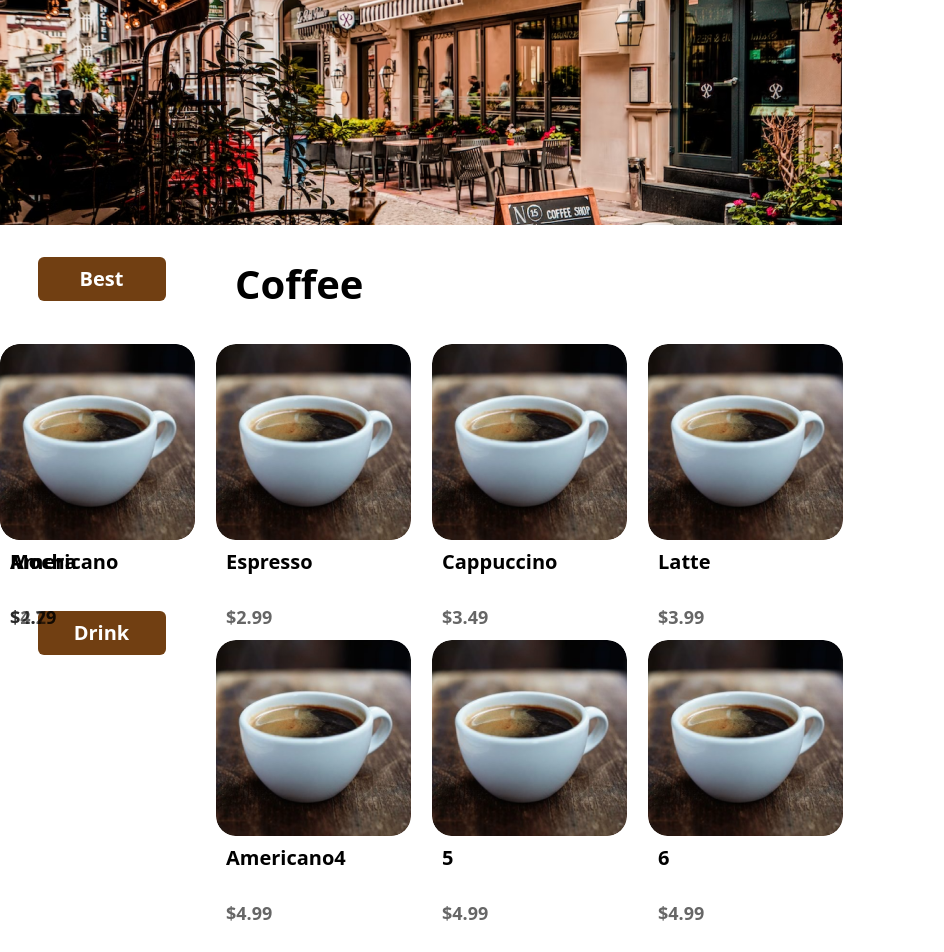
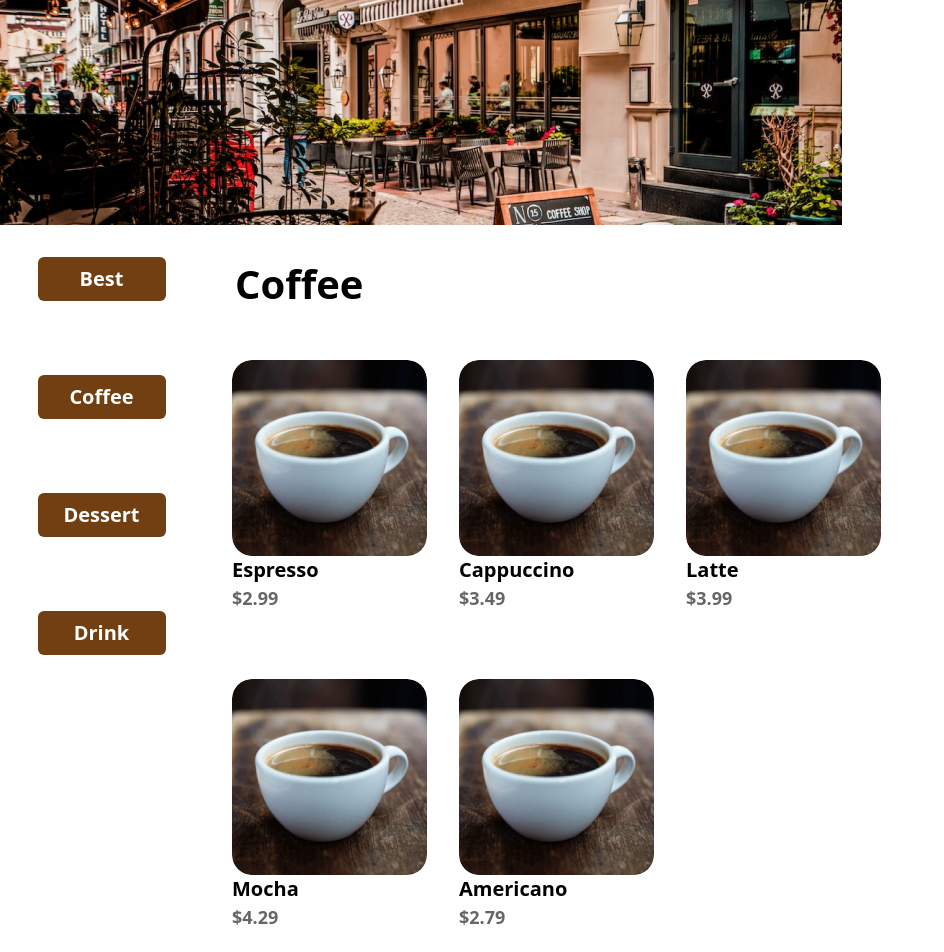
Before and after one commit to f-lab-edu/Kiosk-JM, a Next.js app: page / in a window 1280 px wide. Shown: the top 952 px of the page, without its empty margins (0-944 px from the left). Built offline with nearby package versions, Linux system fonts and the light colour scheme.

Commit message:
create flexbox of items

```diff
--- /dev/null
+++ b/components/ButtonIcon.tsx
@@ -0,0 +1,12 @@
+import { ChevronRight } from "lucide-react";
+
+import { Button } from "@/components/ui/button";
+
+export function ButtonIcon() {
+  return (
+    <Button variant="outline" size="icon">
+      <ChevronRight className="h-4 w-4" />
+    </Button>
+  );
+}
+export default ButtonIcon;
--- a/components/Cart.tsx
+++ b/components/Cart.tsx
@@ -1,3 +1,5 @@
+import Link from "next/link";
+
 function Cart() {
   return (
     <>
@@ -11,11 +13,13 @@ function Cart() {
       <div className="left-[452px] top-[1138px] absolute text-black text-3xl font-semibold leading-9">
         $0.00
       </div>
-      <div className="w-[184px] h-[62px] px-4 py-2 left-[127px] top-[1110px] absolute bg-yellow-900 rounded-md justify-center items-center gap-2.5 inline-flex">
-        <div className="text-white text-xl font-semibold leading-7">
-          Restart Order
+      <Link href="/">
+        <div className="w-[184px] h-[62px] px-4 py-2 left-[127px] top-[1110px] absolute bg-yellow-900 rounded-md justify-center items-center gap-2.5 inline-flex">
+          <div className="text-white text-xl font-semibold leading-7">
+            Restart Order
+          </div>
         </div>
-      </div>
+      </Link>
       <div className="w-[173px] h-[145px] px-4 py-2 left-[647px] top-[1066px] absolute bg-amber-300 rounded-[30px] justify-center items-center gap-2.5 inline-flex">
         <div className="text-black text-2xl font-medium leading-loose">
           View Order
--- a/components/CoffeeList.tsx
+++ b/components/CoffeeList.tsx
@@ -1,27 +1,27 @@
+import Link from "next/link";
 import productList from "../pages/api/productList.json";
 
 function CoffeeList() {
   return (
-    <>
+    <div className="flex flex-wrap justify-start">
       {productList.coffees.map((coffee) => (
-        <div
-          className={`w-[195px] h-[287px] left-[${
-            216 * coffee.id
-          }px] top-[344px] absolute`}
-        >
+        <Link href={coffee.name} key={coffee.id}>
+          <div className="w-[195px] h-[287px] left-[216px] top-[344px] m-4 relative">
             <img
-            className="w-[195px] h-[195.99px] left-0 top-0 absolute rounded-[20px]"
+              className="w-[195px] h-[195.99px] rounded-[20px]"
               src="/americano.png"
+              alt={coffee.name}
             />
-          <div className="left-[10px] top-[204px] absolute text-black text-xl font-semibold leading-7">
+            <div className="text-black text-xl font-semibold leading-7">
               {coffee.name}
             </div>
-          <div className="w-[62px] left-[10px] top-[259px] absolute text-black text-opacity-60 text-lg font-semibold leading-7">
+            <div className="text-black text-opacity-60 text-lg font-semibold leading-7">
               {"$" + coffee.price}
             </div>
           </div>
+        </Link>
       ))}
-    </>
+    </div>
   );
 }
 
--- a/components/Navbar.tsx
+++ b/components/Navbar.tsx
@@ -1,3 +1,5 @@
+import Link from "next/link";
+
 function Navbar() {
   return (
     <>
--- /dev/null
+++ b/components/ui/ButtonLink.tsx
@@ -0,0 +1,5 @@
+import { Button } from "@/components/ui/button";
+
+export function ButtonLink() {
+  return <Button variant="link">Liniiiiiiiiiiiiik</Button>;
+}
--- a/pages/(product)/[product].tsx
+++ /dev/null
@@ -1,12 +0,0 @@
-import { useRouter } from "next/router"
-import productList from "../api/productList.json"
-
-function Product=(){
-    const router=useRouter()
-    const product=router.query.product
-    return(
-
-    )
-}
-
-export default Product
--- /dev/null
+++ b/pages/[coffee].tsx
@@ -0,0 +1,20 @@
+import { useRouter } from "next/router";
+import productList from "./api/productList.json";
+import Link from "next/link";
+import { buttonVariants } from "@/components/ui/button";
+
+function Product() {
+  const router = useRouter();
+  console.log(router.query.coffee);
+  console.log(productList.coffees);
+
+  return (
+    <div>
+      <Link href="/" className={buttonVariants({ variant: "outline" })}>
+        Click here
+      </Link>
+    </div>
+  );
+}
+
+export default Product;
--- a/pages/index.tsx
+++ b/pages/index.tsx
@@ -1,6 +1,9 @@
 import Cart from "@/components/Cart";
 import CoffeeList from "@/components/CoffeeList";
 import Navbar from "@/components/Navbar";
+import { ButtonLink } from "@/components/ui/ButtonLink";
+import { buttonVariants } from "@/components/ui/button";
+import Link from "next/link";
 
 export default function Home() {
   return (
@@ -8,42 +11,6 @@ export default function Home() {
       <Navbar />
       <Cart />
       <CoffeeList />
-      <div className="w-[195px] h-[287px] left-[216px] top-[640px] absolute">
-        <img
-          className="w-[195px] h-[195.99px] left-0 top-0 absolute rounded-[20px]"
-          src="/americano.png"
-        />
-        <div className="left-[10px] top-[204px] absolute text-black text-xl font-semibold leading-7">
-          Americano4
-        </div>
-        <div className="w-[62px] left-[10px] top-[259px] absolute text-black text-opacity-60 text-lg font-semibold leading-7">
-          $4.99
-        </div>
-      </div>
-      <div className="w-[195px] h-[287px] left-[432px] top-[640px] absolute">
-        <img
-          className="w-[195px] h-[195.99px] left-0 top-0 absolute rounded-[20px]"
-          src="/americano.png"
-        />
-        <div className="left-[10px] top-[204px] absolute text-black text-xl font-semibold leading-7">
-          5
-        </div>
-        <div className="w-[62px] left-[10px] top-[259px] absolute text-black text-opacity-60 text-lg font-semibold leading-7">
-          $4.99
-        </div>
-      </div>
-      <div className="w-[195px] h-[287px] left-[648px] top-[640px] absolute">
-        <img
-          className="w-[195px] h-[195.99px] left-0 top-0 absolute rounded-[20px]"
-          src="/americano.png"
-        />
-        <div className="left-[10px] top-[204px] absolute text-black text-xl font-semibold leading-7">
-          6
-        </div>
-        <div className="w-[62px] left-[10px] top-[259px] absolute text-black text-opacity-60 text-lg font-semibold leading-7">
-          $4.99
-        </div>
-      </div>
       <img
         className="w-[843px] h-[225px] left-0 top-0 absolute"
         src="/img10.png"
```
Lines whose indentation alone changed are shown as unchanged.
